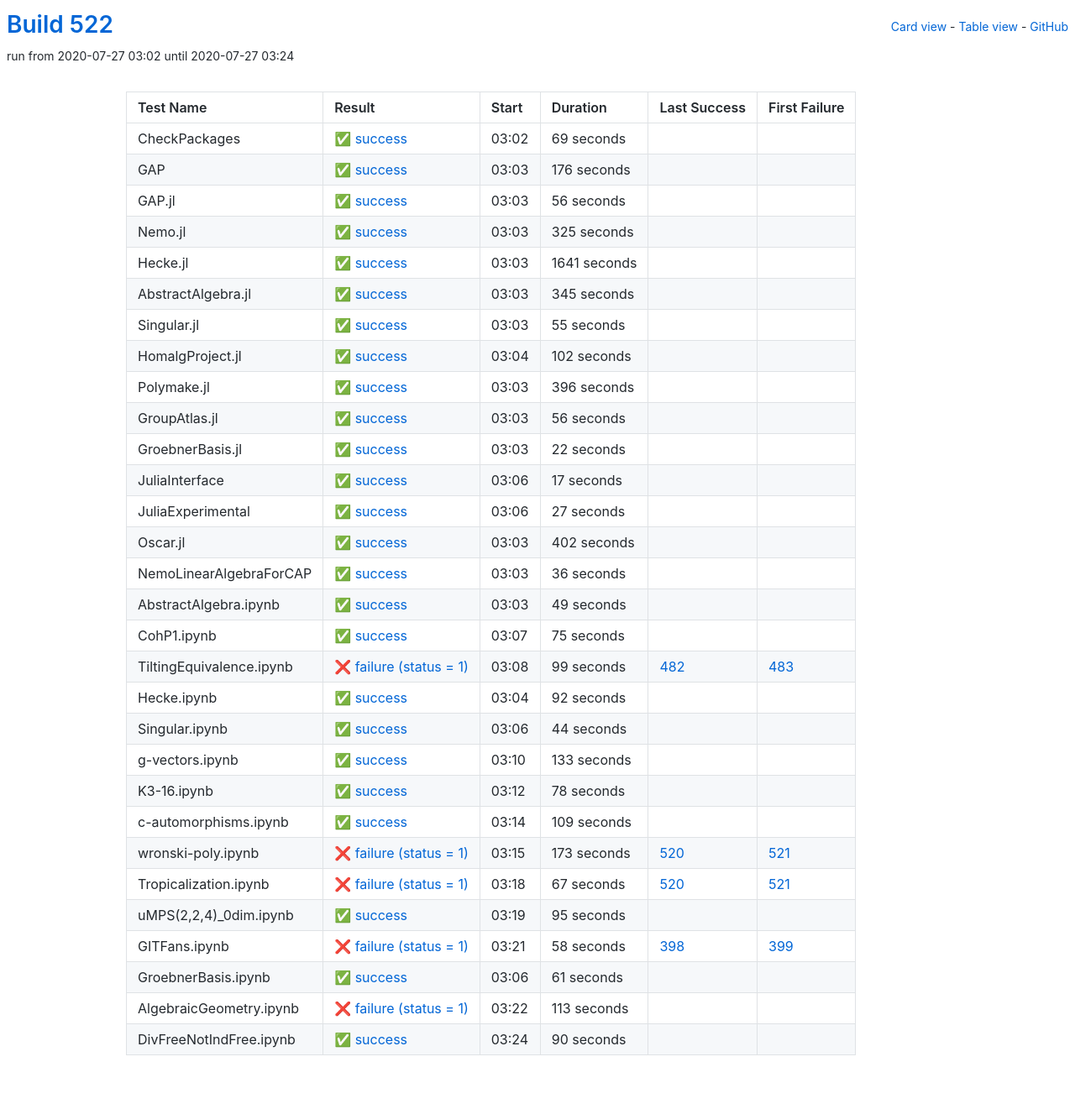
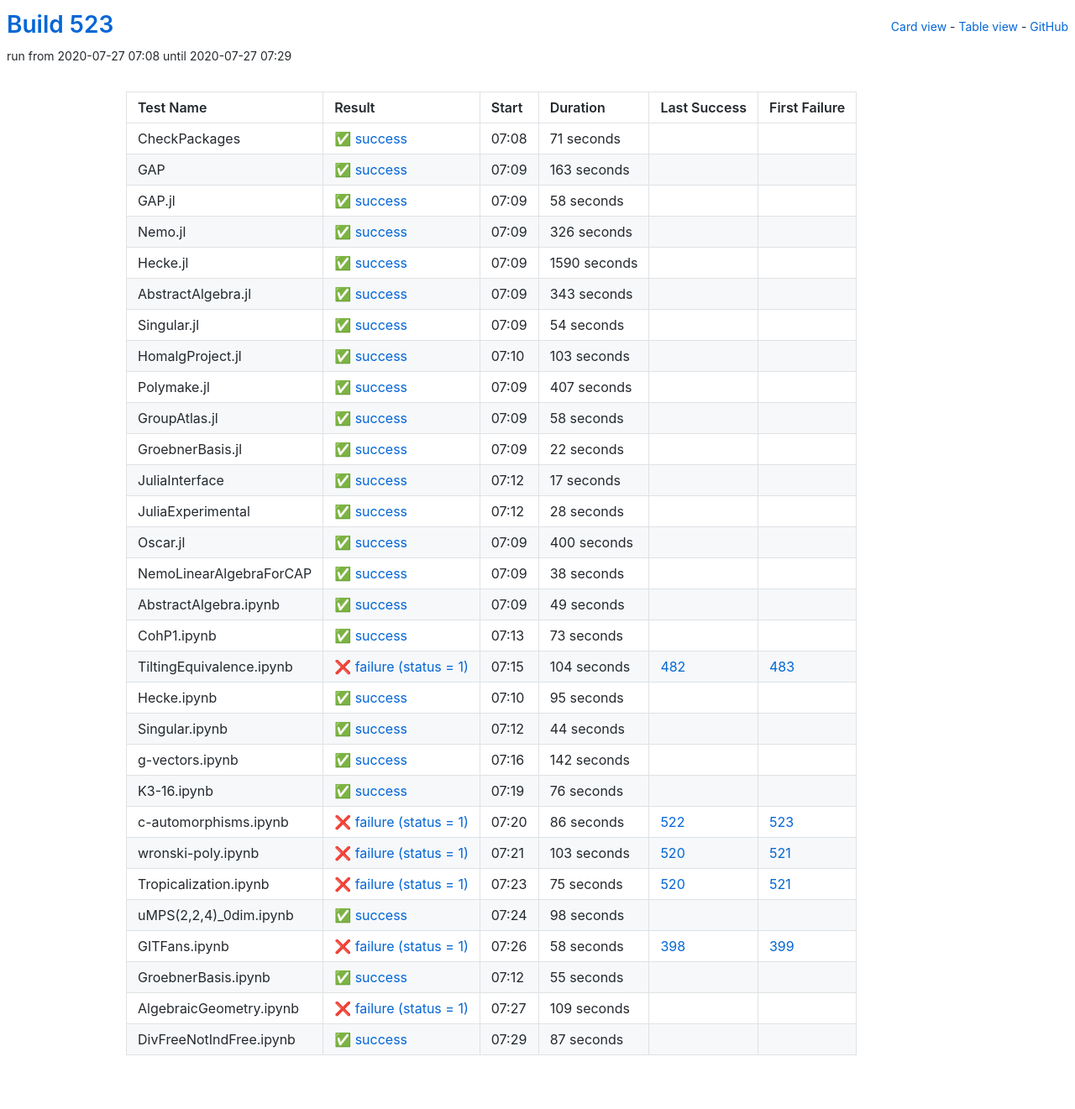
Before and after one commit to oscar-system/oscar-ci-status-stable, a Jekyll site: the page built from table.html, in a window 1280 px wide. Shown: the whole page at 84% size. Built offline with Jekyll 4.4.1, drawn with Linux system fonts in a browser that asks for light colours.

Commit message:
Build #523

```diff
--- a/_data/ci.yml
+++ b/_data/ci.yml
@@ -1,6 +1,6 @@
 ---
-build: 522
-build_url: https://oscarci.mathematik.uni-kl.de/job/oscar-stable/522/
+build: 523
+build_url: https://oscarci.mathematik.uni-kl.de/job/oscar-stable/523/
 job: oscar-stable
 organization: oscar-system
 repo: oscar-ci-status-stable
@@ -8,128 +8,128 @@ repourl: https://github.com/oscar-system/oscar-ci-status-stable
 tests:
 - name: CheckPackages
   id: checkpackages
-  log: https://oscarci.mathematik.uni-kl.de/job/oscar-stable/522/artifact/logs/build-522/CheckPackages.log
-  start: 2020-07-27 03:02
+  log: https://oscarci.mathematik.uni-kl.de/job/oscar-stable/523/artifact/logs/build-523/CheckPackages.log
+  start: 2020-07-27 07:08
   success: true
   exitcode: 0
   status: success
-  duration: 69
+  duration: 71
   last_success: false
   last_success_url:
   first_failure: false
   first_failure_url:
 - name: GAP
   id: gap
-  log: https://oscarci.mathematik.uni-kl.de/job/oscar-stable/522/artifact/logs/build-522/GAP.log
-  start: 2020-07-27 03:03
+  log: https://oscarci.mathematik.uni-kl.de/job/oscar-stable/523/artifact/logs/build-523/GAP.log
+  start: 2020-07-27 07:09
   success: true
   exitcode: 0
   status: success
-  duration: 176
+  duration: 163
   last_success: false
   last_success_url:
   first_failure: false
   first_failure_url:
 - name: GAP.jl
   id: gap-jl
-  log: https://oscarci.mathematik.uni-kl.de/job/oscar-stable/522/artifact/logs/build-522/GAP.jl.log
-  start: 2020-07-27 03:03
+  log: https://oscarci.mathematik.uni-kl.de/job/oscar-stable/523/artifact/logs/build-523/GAP.jl.log
+  start: 2020-07-27 07:09
   success: true
   exitcode: 0
   status: success
-  duration: 56
+  duration: 58
   last_success: false
   last_success_url:
   first_failure: false
   first_failure_url:
 - name: Nemo.jl
   id: nemo-jl
-  log: https://oscarci.mathematik.uni-kl.de/job/oscar-stable/522/artifact/logs/build-522/Nemo.jl.log
-  start: 2020-07-27 03:03
+  log: https://oscarci.mathematik.uni-kl.de/job/oscar-stable/523/artifact/logs/build-523/Nemo.jl.log
+  start: 2020-07-27 07:09
   success: true
   exitcode: 0
   status: success
-  duration: 325
+  duration: 326
   last_success: false
   last_success_url:
   first_failure: false
   first_failure_url:
 - name: Hecke.jl
   id: hecke-jl
-  log: https://oscarci.mathematik.uni-kl.de/job/oscar-stable/522/artifact/logs/build-522/Hecke.jl.log
-  start: 2020-07-27 03:03
+  log: https://oscarci.mathematik.uni-kl.de/job/oscar-stable/523/artifact/logs/build-523/Hecke.jl.log
+  start: 2020-07-27 07:09
   success: true
   exitcode: 0
   status: success
-  duration: 1641
+  duration: 1590
   last_success: false
   last_success_url:
   first_failure: false
   first_failure_url:
 - name: AbstractAlgebra.jl
   id: abstractalgebra-jl
-  log: https://oscarci.mathematik.uni-kl.de/job/oscar-stable/522/artifact/logs/build-522/AbstractAlgebra.jl.log
-  start: 2020-07-27 03:03
+  log: https://oscarci.mathematik.uni-kl.de/job/oscar-stable/523/artifact/logs/build-523/AbstractAlgebra.jl.log
+  start: 2020-07-27 07:09
   success: true
   exitcode: 0
   status: success
-  duration: 345
+  duration: 343
   last_success: false
   last_success_url:
   first_failure: false
   first_failure_url:
 - name: Singular.jl
   id: singular-jl
-  log: https://oscarci.mathematik.uni-kl.de/job/oscar-stable/522/artifact/logs/build-522/Singular.jl.log
-  start: 2020-07-27 03:03
+  log: https://oscarci.mathematik.uni-kl.de/job/oscar-stable/523/artifact/logs/build-523/Singular.jl.log
+  start: 2020-07-27 07:09
   success: true
   exitcode: 0
   status: success
-  duration: 55
+  duration: 54
   last_success: false
   last_success_url:
   first_failure: false
   first_failure_url:
 - name: HomalgProject.jl
   id: homalgproject-jl
-  log: https://oscarci.mathematik.uni-kl.de/job/oscar-stable/522/artifact/logs/build-522/HomalgProject.jl.log
-  start: 2020-07-27 03:04
+  log: https://oscarci.mathematik.uni-kl.de/job/oscar-stable/523/artifact/logs/build-523/HomalgProject.jl.log
+  start: 2020-07-27 07:10
   success: true
   exitcode: 0
   status: success
-  duration: 102
+  duration: 103
   last_success: false
   last_success_url:
   first_failure: false
   first_failure_url:
 - name: Polymake.jl
   id: polymake-jl
-  log: https://oscarci.mathematik.uni-kl.de/job/oscar-stable/522/artifact/logs/build-522/Polymake.jl.log
-  start: 2020-07-27 03:03
+  log: https://oscarci.mathematik.uni-kl.de/job/oscar-stable/523/artifact/logs/build-523/Polymake.jl.log
+  start: 2020-07-27 07:09
   success: true
   exitcode: 0
   status: success
-  duration: 396
+  duration: 407
   last_success: false
   last_success_url:
   first_failure: false
   first_failure_url:
 - name: GroupAtlas.jl
   id: groupatlas-jl
-  log: https://oscarci.mathematik.uni-kl.de/job/oscar-stable/522/artifact/logs/build-522/GroupAtlas.jl.log
-  start: 2020-07-27 03:03
+  log: https://oscarci.mathematik.uni-kl.de/job/oscar-stable/523/artifact/logs/build-523/GroupAtlas.jl.log
+  start: 2020-07-27 07:09
   success: true
   exitcode: 0
   status: success
-  duration: 56
+  duration: 58
   last_success: false
   last_success_url:
   first_failure: false
   first_failure_url:
 - name: GroebnerBasis.jl
   id: groebnerbasis-jl
-  log: https://oscarci.mathematik.uni-kl.de/job/oscar-stable/522/artifact/logs/build-522/GroebnerBasis.jl.log
-  start: 2020-07-27 03:03
+  log: https://oscarci.mathematik.uni-kl.de/job/oscar-stable/523/artifact/logs/build-523/GroebnerBasis.jl.log
+  start: 2020-07-27 07:09
   success: true
   exitcode: 0
   status: success
@@ -140,8 +140,8 @@ tests:
   first_failure_url:
 - name: JuliaInterface
   id: juliainterface
-  log: https://oscarci.mathematik.uni-kl.de/job/oscar-stable/522/artifact/logs/build-522/JuliaInterface.log
-  start: 2020-07-27 03:06
+  log: https://oscarci.mathematik.uni-kl.de/job/oscar-stable/523/artifact/logs/build-523/JuliaInterface.log
+  start: 2020-07-27 07:12
   success: true
   exitcode: 0
   status: success
@@ -152,44 +152,44 @@ tests:
   first_failure_url:
 - name: JuliaExperimental
   id: juliaexperimental
-  log: https://oscarci.mathematik.uni-kl.de/job/oscar-stable/522/artifact/logs/build-522/JuliaExperimental.log
-  start: 2020-07-27 03:06
+  log: https://oscarci.mathematik.uni-kl.de/job/oscar-stable/523/artifact/logs/build-523/JuliaExperimental.log
+  start: 2020-07-27 07:12
   success: true
   exitcode: 0
   status: success
-  duration: 27
+  duration: 28
   last_success: false
   last_success_url:
   first_failure: false
   first_failure_url:
 - name: Oscar.jl
   id: oscar-jl
-  log: https://oscarci.mathematik.uni-kl.de/job/oscar-stable/522/artifact/logs/build-522/Oscar.jl.log
-  start: 2020-07-27 03:03
+  log: https://oscarci.mathematik.uni-kl.de/job/oscar-stable/523/artifact/logs/build-523/Oscar.jl.log
+  start: 2020-07-27 07:09
   success: true
   exitcode: 0
   status: success
-  duration: 402
+  duration: 400
   last_success: false
   last_success_url:
   first_failure: false
   first_failure_url:
 - name: NemoLinearAlgebraForCAP
   id: nemolinearalgebraforcap
-  log: https://oscarci.mathematik.uni-kl.de/job/oscar-stable/522/artifact/logs/build-522/NemoLinearAlgebraForCAP.log
-  start: 2020-07-27 03:03
+  log: https://oscarci.mathematik.uni-kl.de/job/oscar-stable/523/artifact/logs/build-523/NemoLinearAlgebraForCAP.log
+  start: 2020-07-27 07:09
   success: true
   exitcode: 0
   status: success
-  duration: 36
+  duration: 38
   last_success: false
   last_success_url:
   first_failure: false
   first_failure_url:
 - name: AbstractAlgebra.ipynb
   id: abstractalgebra-ipynb
-  log: https://oscarci.mathematik.uni-kl.de/job/oscar-stable/522/artifact/logs/build-522/AbstractAlgebra.ipynb.log
-  start: 2020-07-27 03:03
+  log: https://oscarci.mathematik.uni-kl.de/job/oscar-stable/523/artifact/logs/build-523/AbstractAlgebra.ipynb.log
+  start: 2020-07-27 07:09
   success: true
   exitcode: 0
   status: success
@@ -200,44 +200,44 @@ tests:
   first_failure_url:
 - name: CohP1.ipynb
   id: cohp1-ipynb
-  log: https://oscarci.mathematik.uni-kl.de/job/oscar-stable/522/artifact/logs/build-522/CohP1.ipynb.log
-  start: 2020-07-27 03:07
+  log: https://oscarci.mathematik.uni-kl.de/job/oscar-stable/523/artifact/logs/build-523/CohP1.ipynb.log
+  start: 2020-07-27 07:13
   success: true
   exitcode: 0
   status: success
-  duration: 75
+  duration: 73
   last_success: false
   last_success_url:
   first_failure: false
   first_failure_url:
 - name: TiltingEquivalence.ipynb
   id: tiltingequivalence-ipynb
-  log: https://oscarci.mathematik.uni-kl.de/job/oscar-stable/522/artifact/logs/build-522/TiltingEquivalence.ipynb.log
-  start: 2020-07-27 03:08
+  log: https://oscarci.mathematik.uni-kl.de/job/oscar-stable/523/artifact/logs/build-523/TiltingEquivalence.ipynb.log
+  start: 2020-07-27 07:15
   success: false
   exitcode: 1
   status: failure
-  duration: 99
+  duration: 104
   last_success: 482
   last_success_url: https://oscarci.mathematik.uni-kl.de/job/oscar-stable/482/
   first_failure: 483
   first_failure_url: https://oscarci.mathematik.uni-kl.de/job/oscar-stable/483/
 - name: Hecke.ipynb
   id: hecke-ipynb
-  log: https://oscarci.mathematik.uni-kl.de/job/oscar-stable/522/artifact/logs/build-522/Hecke.ipynb.log
-  start: 2020-07-27 03:04
+  log: https://oscarci.mathematik.uni-kl.de/job/oscar-stable/523/artifact/logs/build-523/Hecke.ipynb.log
+  start: 2020-07-27 07:10
   success: true
   exitcode: 0
   status: success
-  duration: 92
+  duration: 95
   last_success: false
   last_success_url:
   first_failure: false
   first_failure_url:
 - name: Singular.ipynb
   id: singular-ipynb
-  log: https://oscarci.mathematik.uni-kl.de/job/oscar-stable/522/artifact/logs/build-522/Singular.ipynb.log
-  start: 2020-07-27 03:06
+  log: https://oscarci.mathematik.uni-kl.de/job/oscar-stable/523/artifact/logs/build-523/Singular.ipynb.log
+  start: 2020-07-27 07:12
   success: true
   exitcode: 0
   status: success
@@ -248,80 +248,80 @@ tests:
   first_failure_url:
 - name: g-vectors.ipynb
   id: g-vectors-ipynb
-  log: https://oscarci.mathematik.uni-kl.de/job/oscar-stable/522/artifact/logs/build-522/g-vectors.ipynb.log
-  start: 2020-07-27 03:10
+  log: https://oscarci.mathematik.uni-kl.de/job/oscar-stable/523/artifact/logs/build-523/g-vectors.ipynb.log
+  start: 2020-07-27 07:16
   success: true
   exitcode: 0
   status: success
-  duration: 133
+  duration: 142
   last_success: false
   last_success_url:
   first_failure: false
   first_failure_url:
 - name: K3-16.ipynb
   id: k3-16-ipynb
-  log: https://oscarci.mathematik.uni-kl.de/job/oscar-stable/522/artifact/logs/build-522/K3-16.ipynb.log
-  start: 2020-07-27 03:12
+  log: https://oscarci.mathematik.uni-kl.de/job/oscar-stable/523/artifact/logs/build-523/K3-16.ipynb.log
+  start: 2020-07-27 07:19
   success: true
   exitcode: 0
   status: success
-  duration: 78
+  duration: 76
   last_success: false
   last_success_url:
   first_failure: false
   first_failure_url:
 - name: c-automorphisms.ipynb
   id: c-automorphisms-ipynb
-  log: https://oscarci.mathematik.uni-kl.de/job/oscar-stable/522/artifact/logs/build-522/c-automorphisms.ipynb.log
-  start: 2020-07-27 03:14
-  success: true
-  exitcode: 0
-  status: success
-  duration: 109
-  last_success: false
-  last_success_url:
-  first_failure: false
-  first_failure_url:
-- name: wronski-poly.ipynb
-  id: wronski-poly-ipynb
-  log: https://oscarci.mathematik.uni-kl.de/job/oscar-stable/522/artifact/logs/build-522/wronski-poly.ipynb.log
-  start: 2020-07-27 03:15
+  log: https://oscarci.mathematik.uni-kl.de/job/oscar-stable/523/artifact/logs/build-523/c-automorphisms.ipynb.log
+  start: 2020-07-27 07:20
   success: false
   exitcode: 1
   status: failure
-  duration: 173
+  duration: 86
+  last_success: 522
+  last_success_url: https://oscarci.mathematik.uni-kl.de/job/oscar-stable/522/
+  first_failure: 523
+  first_failure_url: https://oscarci.mathematik.uni-kl.de/job/oscar-stable/523/
+- name: wronski-poly.ipynb
+  id: wronski-poly-ipynb
+  log: https://oscarci.mathematik.uni-kl.de/job/oscar-stable/523/artifact/logs/build-523/wronski-poly.ipynb.log
+  start: 2020-07-27 07:21
+  success: false
+  exitcode: 1
+  status: failure
+  duration: 103
   last_success: 520
   last_success_url: https://oscarci.mathematik.uni-kl.de/job/oscar-stable/520/
   first_failure: 521
   first_failure_url: https://oscarci.mathematik.uni-kl.de/job/oscar-stable/521/
 - name: Tropicalization.ipynb
   id: tropicalization-ipynb
-  log: https://oscarci.mathematik.uni-kl.de/job/oscar-stable/522/artifact/logs/build-522/Tropicalization.ipynb.log
-  start: 2020-07-27 03:18
+  log: https://oscarci.mathematik.uni-kl.de/job/oscar-stable/523/artifact/logs/build-523/Tropicalization.ipynb.log
+  start: 2020-07-27 07:23
   success: false
   exitcode: 1
   status: failure
-  duration: 67
+  duration: 75
   last_success: 520
   last_success_url: https://oscarci.mathematik.uni-kl.de/job/oscar-stable/520/
   first_failure: 521
   first_failure_url: https://oscarci.mathematik.uni-kl.de/job/oscar-stable/521/
 - name: uMPS(2,2,4)_0dim.ipynb
   id: umps-2-2-4-0dim-ipynb
-  log: https://oscarci.mathematik.uni-kl.de/job/oscar-stable/522/artifact/logs/build-522/uMPS-2-2-4-_0dim.ipynb.log
-  start: 2020-07-27 03:19
+  log: https://oscarci.mathematik.uni-kl.de/job/oscar-stable/523/artifact/logs/build-523/uMPS-2-2-4-_0dim.ipynb.log
+  start: 2020-07-27 07:24
   success: true
   exitcode: 0
   status: success
-  duration: 95
+  duration: 98
   last_success: false
   last_success_url:
   first_failure: false
   first_failure_url:
 - name: GITFans.ipynb
   id: gitfans-ipynb
-  log: https://oscarci.mathematik.uni-kl.de/job/oscar-stable/522/artifact/logs/build-522/GITFans.ipynb.log
-  start: 2020-07-27 03:21
+  log: https://oscarci.mathematik.uni-kl.de/job/oscar-stable/523/artifact/logs/build-523/GITFans.ipynb.log
+  start: 2020-07-27 07:26
   success: false
   exitcode: 1
   status: failure
@@ -332,36 +332,36 @@ tests:
   first_failure_url: https://oscarci.mathematik.uni-kl.de/job/oscar-stable/399/
 - name: GroebnerBasis.ipynb
   id: groebnerbasis-ipynb
-  log: https://oscarci.mathematik.uni-kl.de/job/oscar-stable/522/artifact/logs/build-522/GroebnerBasis.ipynb.log
-  start: 2020-07-27 03:06
+  log: https://oscarci.mathematik.uni-kl.de/job/oscar-stable/523/artifact/logs/build-523/GroebnerBasis.ipynb.log
+  start: 2020-07-27 07:12
   success: true
   exitcode: 0
   status: success
-  duration: 61
+  duration: 55
   last_success: false
   last_success_url:
   first_failure: false
   first_failure_url:
 - name: AlgebraicGeometry.ipynb
   id: algebraicgeometry-ipynb
-  log: https://oscarci.mathematik.uni-kl.de/job/oscar-stable/522/artifact/logs/build-522/AlgebraicGeometry.ipynb.log
-  start: 2020-07-27 03:22
+  log: https://oscarci.mathematik.uni-kl.de/job/oscar-stable/523/artifact/logs/build-523/AlgebraicGeometry.ipynb.log
+  start: 2020-07-27 07:27
   success: false
   exitcode: 1
   status: failure
-  duration: 113
+  duration: 109
   last_success: false
   last_success_url:
   first_failure: false
   first_failure_url:
 - name: DivFreeNotIndFree.ipynb
   id: divfreenotindfree-ipynb
-  log: https://oscarci.mathematik.uni-kl.de/job/oscar-stable/522/artifact/logs/build-522/DivFreeNotIndFree.ipynb.log
-  start: 2020-07-27 03:24
+  log: https://oscarci.mathematik.uni-kl.de/job/oscar-stable/523/artifact/logs/build-523/DivFreeNotIndFree.ipynb.log
+  start: 2020-07-27 07:29
   success: true
   exitcode: 0
   status: success
-  duration: 90
+  duration: 87
   last_success: false
   last_success_url:
   first_failure: false
```
Also changed, not shown: README.md.
